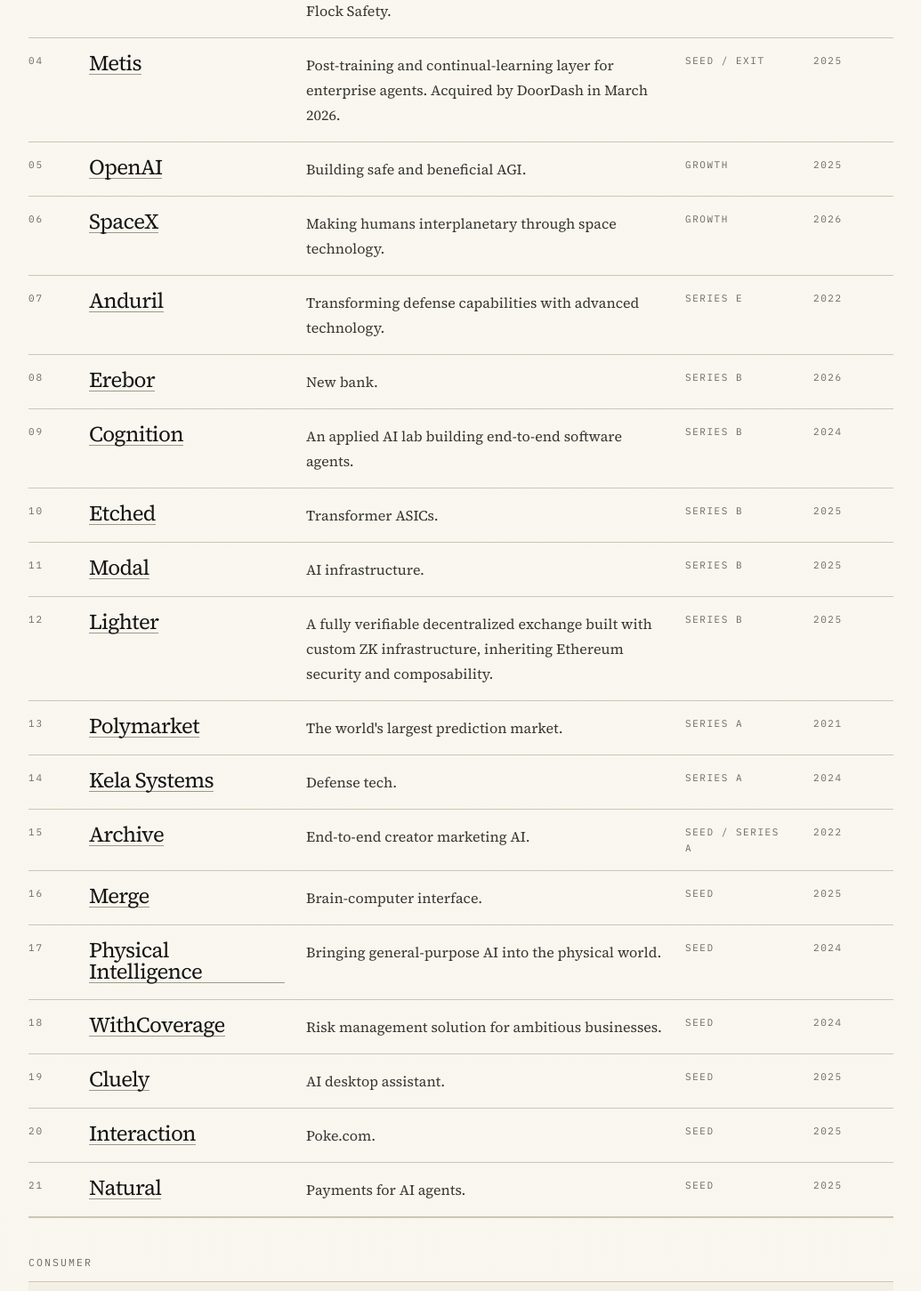
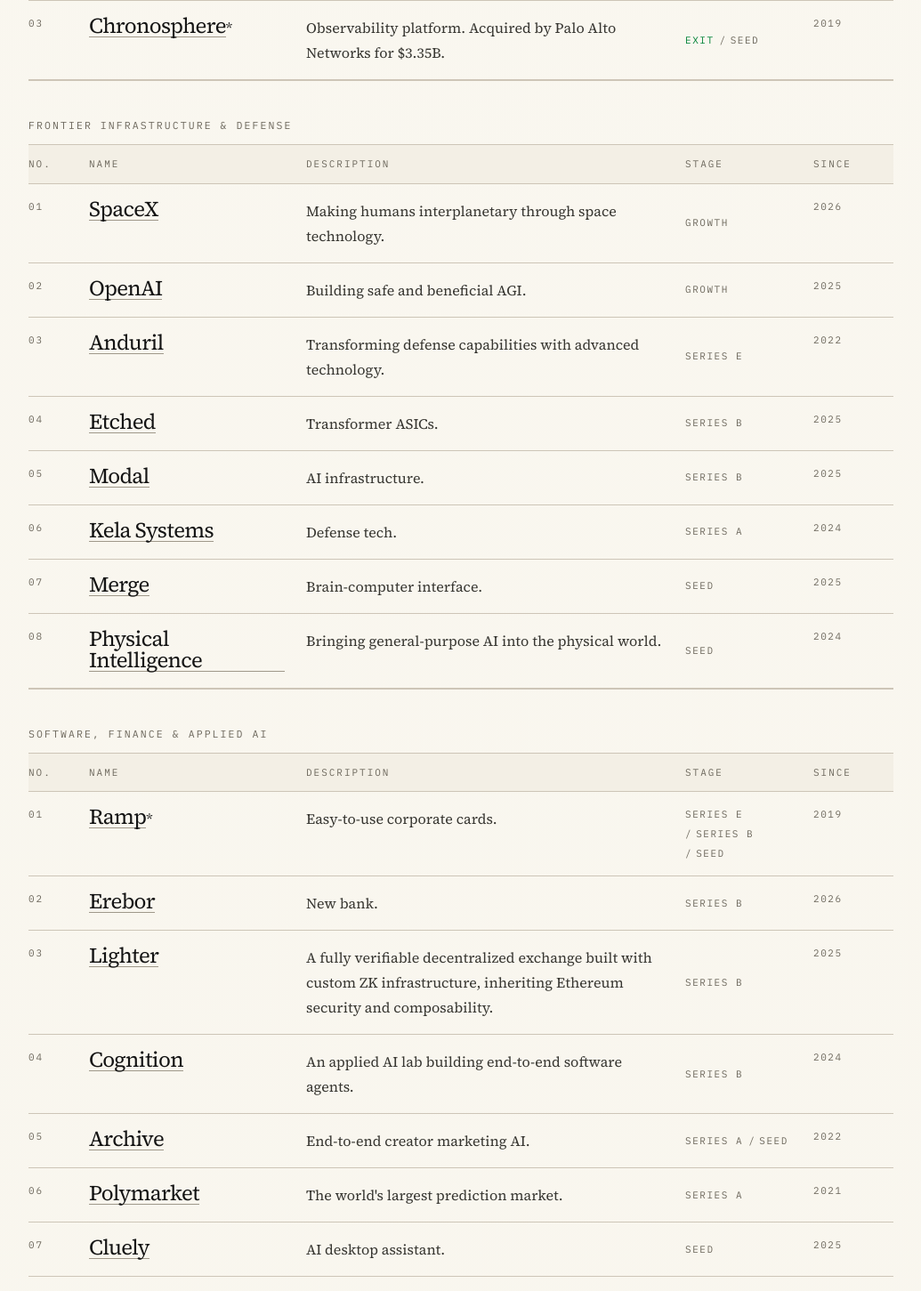
Before and after one commit to geoffreywoo/anti-fund, a Next.js app: page / in a window 1280 px wide. Shown: the part 2760-4211 px from the top of the page at 89% size, without its empty margins (212-1247 px from the left). Built offline with nearby package versions, Linux system fonts and the light colour scheme.

Commit message:
refactor: reorganize portfolio buckets

```diff
--- a/components/Portfolio.tsx
+++ b/components/Portfolio.tsx
@@ -258,6 +258,177 @@ const consumerCompanies: Company[] = [
   },
 ];
 
+const portfolioGroupSpecs = [
+  {
+    title: "Exits",
+    names: ["Chronosphere", "Metis", "Aerodome"],
+  },
+  {
+    title: "Frontier Infrastructure & Defense",
+    names: [
+      "OpenAI",
+      "SpaceX",
+      "Anduril",
+      "Etched",
+      "Modal",
+      "Physical Intelligence",
+      "Kela Systems",
+      "Merge",
+    ],
+  },
+  {
+    title: "Software, Finance & Applied AI",
+    names: [
+      "Ramp",
+      "Erebor",
+      "Cognition",
+      "Lighter",
+      "Polymarket",
+      "Archive",
+      "WithCoverage",
+      "Cluely",
+      "Interaction",
+      "Natural",
+    ],
+  },
+  {
+    title: "Consumer Platforms & Brands",
+    names: [
+      "Olipop",
+      "Wander",
+      "Oats Overnight",
+      "Palm Tree Crew",
+      "Kings League",
+      "Happy Dad",
+      "Passes",
+      "Ketone-IQ",
+      "SipMargs",
+      "Khloud",
+      "Eight Sleep",
+      "Betr",
+      "W",
+    ],
+  },
+] as const;
+
+function toDataKey(value: string) {
+  return value.toLowerCase().replace(/[^a-z0-9]+/g, "-").replace(/^-|-$/g, "");
+}
+
+function getStagePartRank(stagePart: string) {
+  const normalized = stagePart.trim().toLowerCase();
+
+  if (normalized.includes("exit")) {
+    return 700;
+  }
+
+  if (normalized === "growth") {
+    return 600;
+  }
+
+  if (normalized === "series e") {
+    return 500;
+  }
+
+  if (normalized === "series b") {
+    return 400;
+  }
+
+  if (normalized === "series a") {
+    return 300;
+  }
+
+  if (normalized === "seed+") {
+    return 250;
+  }
+
+  if (normalized === "seed") {
+    return 200;
+  }
+
+  if (normalized === "incubation") {
+    return 100;
+  }
+
+  return 0;
+}
+
+function getStageRank(stage: string) {
+  return Math.max(...stage.split("/").map((part) => getStagePartRank(part)));
+}
+
+function getSortedStageParts(stage: string) {
+  return stage
+    .split("/")
+    .map((part) => part.trim())
+    .filter(Boolean)
+    .sort((left, right) => getStagePartRank(right) - getStagePartRank(left));
+}
+
+function sortCompanies(companies: Company[]) {
+  return [...companies].sort((left, right) => {
+    const rankDifference = getStageRank(right.stage) - getStageRank(left.stage);
+    if (rankDifference !== 0) {
+      return rankDifference;
+    }
+
+    const partneredDifference = Number(right.partnered) - Number(left.partnered);
+    if (partneredDifference !== 0) {
+      return partneredDifference;
+    }
+
+    return left.name.localeCompare(right.name);
+  });
+}
+
+const companyByName = new Map(
+  [...softwareCompanies, ...consumerCompanies].map((company) => [company.name, company]),
+);
+
+const portfolioGroups = portfolioGroupSpecs.map((group) => ({
+  ...group,
+  key: toDataKey(group.title),
+  companies: sortCompanies(
+    group.names
+      .map((name) => companyByName.get(name))
+      .filter((company): company is Company => Boolean(company)),
+  ),
+}));
+
+function StageLabel({ stage }: { stage: string }) {
+  const stageParts = getSortedStageParts(stage);
+
+  return (
+    <div className="flex flex-wrap items-center gap-x-1.5 gap-y-1">
+      {stageParts.map((part, index) => {
+        const stageKey = toDataKey(part);
+        const isExit = stageKey === "exit" || part.toLowerCase().includes("exit");
+
+        return (
+          <span
+            key={`${part}-${index}`}
+            className="inline-flex items-center gap-1"
+          >
+            {index > 0 ? (
+              <span className="font-mono text-[11px] uppercase tracking-[0.14em] text-ink-muted">
+                /
+              </span>
+            ) : null}
+            <span
+              data-stage-part={stageKey}
+              className={`font-mono text-[11px] uppercase tracking-[0.14em] ${
+                isExit ? "text-green-700" : "text-ink-muted"
+              }`}
+            >
+              {part}
+            </span>
+          </span>
+        );
+      })}
+    </div>
+  );
+}
+
 function CompanyRow({
   company,
   index,
@@ -267,6 +438,7 @@ function CompanyRow({
 }) {
   return (
     <div
+      data-company={toDataKey(company.name)}
       className="portfolio-row grid gap-3 border-b border-line py-4 md:grid-cols-[44px_minmax(0,220px)_minmax(0,1fr)_120px_90px] md:gap-6"
       style={{ "--row-delay": `${index * 50}ms` } as CSSProperties}
     >
@@ -285,9 +457,7 @@ function CompanyRow({
         {company.personal ? "*" : ""}
       </div>
       <span className="text-base leading-7 text-ink-soft">{company.description}</span>
-      <span className="font-mono text-[11px] uppercase tracking-[0.14em] text-ink-muted">
-        {company.stage}
-      </span>
+      <StageLabel stage={company.stage} />
       <span className="font-mono text-[11px] uppercase tracking-[0.14em] text-ink-muted">
         {company.partnered}
       </span>
@@ -303,7 +473,7 @@ function CompanyGroup({
   companies: Company[];
 }) {
   return (
-    <div>
+    <div data-portfolio-group={toDataKey(title)}>
       <p className="paper-label mb-3">{title}</p>
       <div className="border-y border-line">
         <div className="hidden border-b border-line bg-paper-alt/70 px-0 py-3 md:grid md:grid-cols-[44px_minmax(0,220px)_minmax(0,1fr)_120px_90px] md:gap-6">
@@ -356,11 +526,13 @@ export default function Portfolio() {
               </p>
             </div>
 
-            <CompanyGroup
-              title="AI; robotics; software"
-              companies={softwareCompanies}
-            />
-            <CompanyGroup title="Consumer" companies={consumerCompanies} />
+            {portfolioGroups.map((group) => (
+              <CompanyGroup
+                key={group.key}
+                title={group.title}
+                companies={group.companies}
+              />
+            ))}
 
             <p className="font-mono text-[11px] uppercase tracking-[0.14em] text-ink-muted">
               * Personal investment
```
Also changed, not shown: 1 other file (tests, documents, lock files or other folders).
